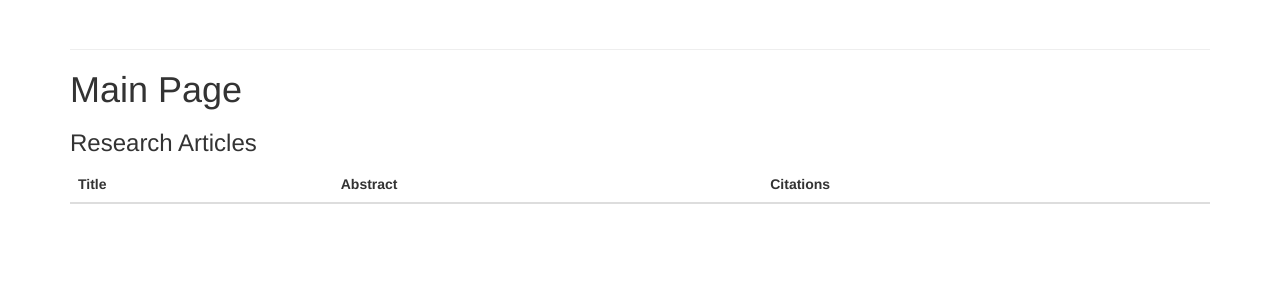
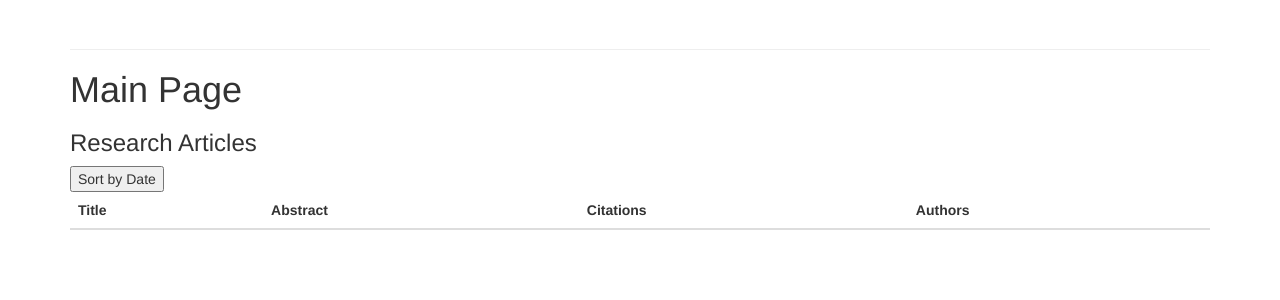
Before and after one commit to MUMT-IT/mis-frontend, a Flask app: page /research/ in a window 1280 px wide. Shown: the top 300 px of the page. Run offline with Flask 2, Linux system fonts and the light colour scheme; lists and menus that the app fills with data are empty; some libraries are stand-ins or nearby versions.

Commit message:
added sort by date functionality

```diff
--- a/app/templates/research/main.html
+++ b/app/templates/research/main.html
@@ -3,32 +3,63 @@
 {% block scripts %}
 {{ super() }}
 <script>
+    var months = ['Jan', 'Feb', 'Mar', 'Apr', 'May',
+                    'Jun', 'Jul', 'Aug', 'Sep', 'Oct', 'Nov', 'Dec'];
     var viewModel = function() {
-        this.articles = ko.observableArray();
+        this.articles = ko.observableArray([]);
+        this.reverse_sort = ko.observable(false);
     };
     var vm = new viewModel();
     $.getJSON("http://localhost:5050/api/abstracts/2017", function(data) {
-        vm.articles(data.data);
+        $.each(data.data, function(idx, d) {
+            var auths = [];
+            $.each(d.authors, function(ix, au) {
+                auths.push(au.name);
+            });
+            var date = new Date(d.cover_date);
+            date = date.getDate() + ' ' + months[date.getMonth()] + ' ' + date.getFullYear();
+            var abs = {
+                title: d.title,
+                journal: d.journal,
+                cover_date: new Date(d.cover_date),
+                authors: auths.join(', '),
+                cover_date_string: date
+            };
+            vm.articles.push(abs);
+        });
     });
     ko.applyBindings(vm);
+    function sortArticlesByDate() {
+        vm.articles.sort(function(a,b) {
+            if(vm.reverse_sort()===false) {
+                return a.cover_date < b.cover_date;
+            } else {
+                return a.cover_date > b.cover_date;
+            }
+        });
+        vm.reverse_sort(!vm.reverse_sort()); // toggle sort order
+        console.log(vm.reverse_sort());
+    };
 </script>
+{% endblock %}
 
-{% endblock %}
 {% block page_content %}
     <h1>Main Page</h1>
-
     <h3>Research Articles</h3>
+    <button data-bind="click: sortArticlesByDate">Sort by Date</button>
     <table class="table">
         <thead>
             <th>Title</th>
             <th>Abstract</th>
             <th>Citations</th>
+            <th>Authors</th>
         </thead>
         <tbody data-bind="foreach: articles">
             <tr>
                 <td data-bind="text: title"></td>
                 <td data-bind="text: journal"></td>
-                <td data-bind="text: cover_date"></td>
+                <td data-bind="text: cover_date_string"></td>
+                <td data-bind="text: authors"></td>
             </tr>
         </tbody>
     </table>
```
